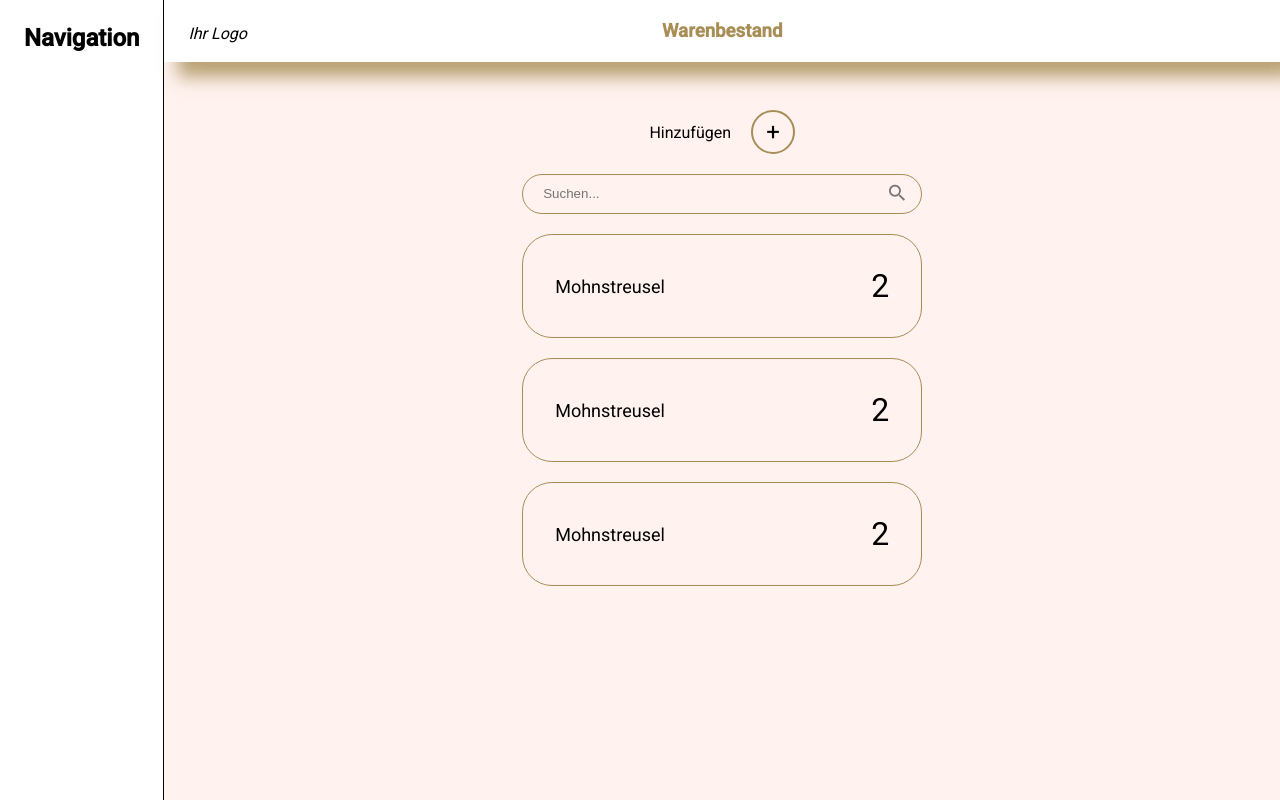
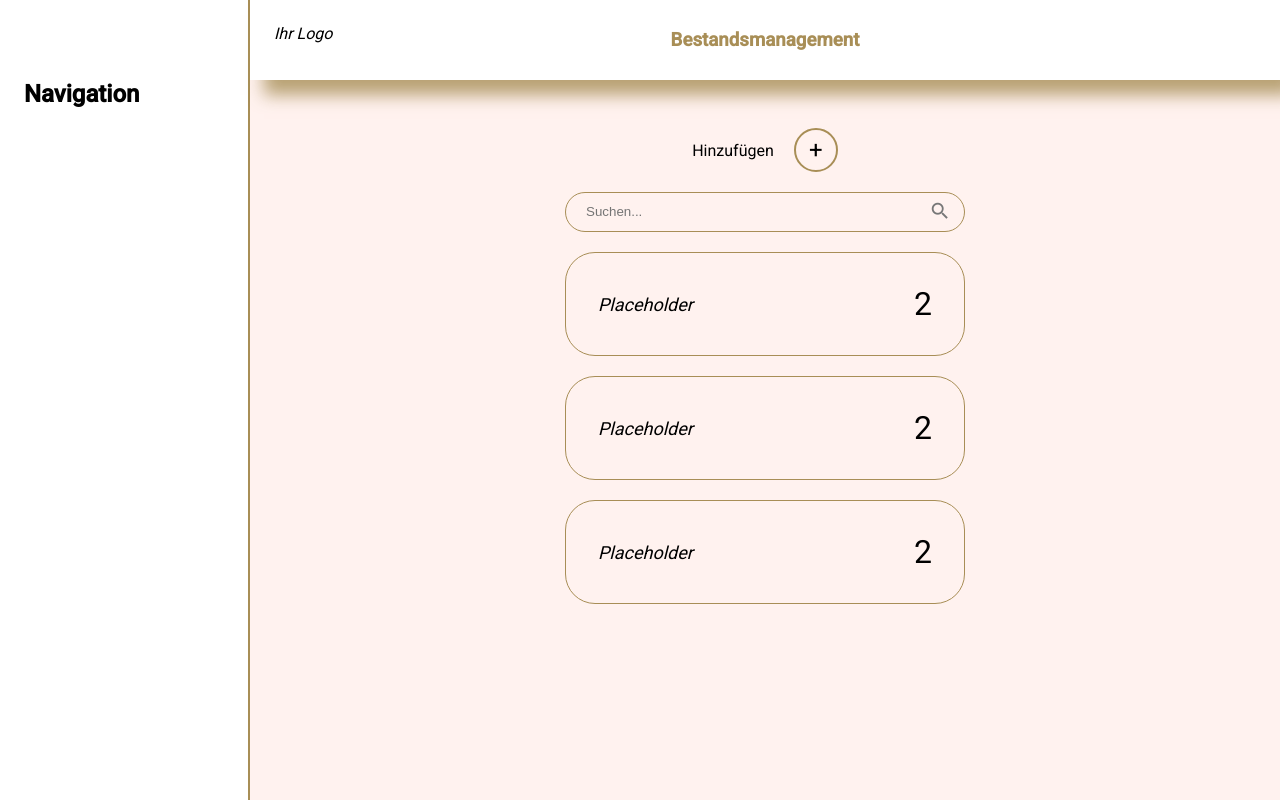
Before and after one commit to christopherHampel/inventoryApp-frontend, an Angular app: page / in a window 1280 px wide. Built offline with nearby package versions, Linux system fonts and the light colour scheme.

Commit message:
fixed sidebar by scrolling and same dimensions in the another components

```diff
--- a/src/app/main/inventory-list/inventory-list.component.scss
+++ b/src/app/main/inventory-list/inventory-list.component.scss
@@ -12,13 +12,12 @@ section {
       align-items: center;
       font-size: 24px;
       padding: 20px;
-      border: 2px solid rgba(168, 142, 86, 1);
+      border: 2px solid var(--primary-gold);
       border-radius: 50%;
 
       &:hover {
         cursor: pointer;
         font-size: 32px;
-        border: px solid rgba(168, 142, 86, 1);
       }
     }
   }
@@ -39,7 +38,7 @@ section {
   padding: 0 20px;
   height: 40px;
   line-height: 40px;
-  border: 1px solid rgba(168, 142, 86, 1);
+  border: 1px solid var(--primary-gold);
   border-radius: 30px;
   background-color: transparent;
   outline: none;
--- a/src/app/main/inventory-list/single-item/single-item.component.html
+++ b/src/app/main/inventory-list/single-item/single-item.component.html
@@ -1,4 +1,4 @@
 <section>
-    <span class="name">Mohnstreusel</span>
+    <span class="name"><i>Placeholder</i></span>
     <span class="amount">2</span>
 </section>
--- a/src/app/main/inventory-list/single-item/single-item.component.scss
+++ b/src/app/main/inventory-list/single-item/single-item.component.scss
@@ -1,5 +1,5 @@
 section {
-    border: 1px solid rgba(168, 142, 86, 1);
+    border: 1px solid var(--primary-gold);
     border-radius: 30px;
     padding: 32px;
     display: flex;
--- a/src/app/main/main.component.scss
+++ b/src/app/main/main.component.scss
@@ -3,7 +3,8 @@ main {
 }
 
 article {
-    width: 100%;
+    margin-left: 250px;
+    width: calc(100% - 250px);
     display: flex;
     flex-direction: column;
     gap: 28px;
--- a/src/app/main/sidebar/sidebar.component.html
+++ b/src/app/main/sidebar/sidebar.component.html
@@ -1,3 +1,6 @@
 <section>
+    <article class="logo-area">
+        <!-- <img src="/img/Logo Gold ohne.jpg" alt=""> -->
+    </article>
     <h2>Navigation</h2>
 </section>
--- a/src/app/main/sidebar/sidebar.component.scss
+++ b/src/app/main/sidebar/sidebar.component.scss
@@ -1,6 +1,15 @@
 section {
-    height: calc(100vh);
-    background-color: #FFFF;
-    padding: 24px;
-    border-right: 1px solid black;
+  position: fixed;
+  top: 0;
+  left: 0;
+  height: 100vh;
+  width: 250px;
+  background-color: #ffff;
+  padding: 0 24px;
+  border-right: 2px solid var(--primary-gold);
+  overflow-y: auto;
+
+  .logo-area {
+    height: var(--header-height);
+  }
 }
--- a/src/app/shared/header/header.component.html
+++ b/src/app/shared/header/header.component.html
@@ -1,5 +1,5 @@
 <header class="box-shadow">
     <!-- <img src="/img/Logo Gold ohne.jpg" alt=""> -->
      <span><i>Ihr Logo</i></span>
-    <h1>Warenbestand</h1>
+    <h1>Bestandsmanagement</h1>
 </header>
--- a/src/app/shared/header/header.component.scss
+++ b/src/app/shared/header/header.component.scss
@@ -1,18 +1,16 @@
 header {
   background-color: #ffff;
-  padding: 20px 0;
+  height: var(--header-height);
   display: flex;
+  align-items: center;
   justify-content: center;
   span {
     position: absolute;
     top: 24px;
     left: 24px;
   }
-  // img {
-  //   width: 25%;
-  // }
 
   h1 {
-    color: rgba(168, 142, 86, 1);
+    color: var(--primary-gold);
   }
 }
--- a/src/styles.scss
+++ b/src/styles.scss
@@ -1,6 +1,11 @@
 * {
   box-sizing: border-box;
   margin: 0;
+}
+
+:root {
+  --primary-gold: rgb(168, 142, 86);
+  --header-height: 80px;
 }
 
 body {
```
